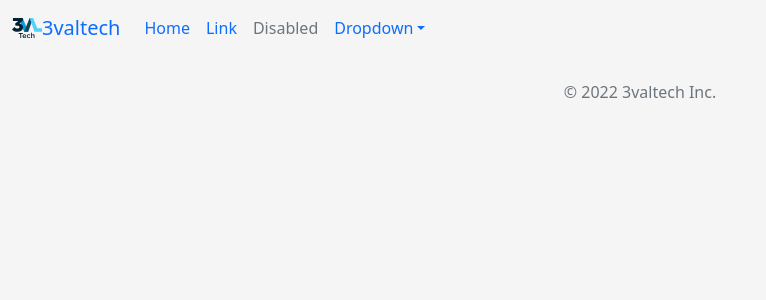
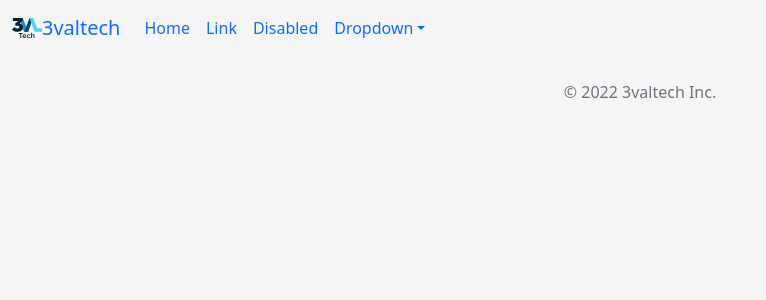
Before and after one commit to DaybelD/probando-login, a PHP site: page /principal.php in a window 1280 px wide. Shown: the top 300 px of the page, without its empty margins (0-766 px from the left). Run offline with PHP 8.4, Linux system fonts and the light colour scheme.

Commit message:
activar un link
Habia un link desactivado

```diff
--- a/principal.php
+++ b/principal.php
@@ -35,7 +35,7 @@
             <a class="nav-link" href="#">Link</a>
           </li>
           <li class="nav-item">
-            <a class="nav-link disabled">Disabled</a>
+            <a class="nav-link">Disabled</a>
           </li>
           <li class="nav-item dropdown">
             <a class="nav-link dropdown-toggle" href="#" data-bs-toggle="dropdown" aria-expanded="false">Dropdown</a>
```
